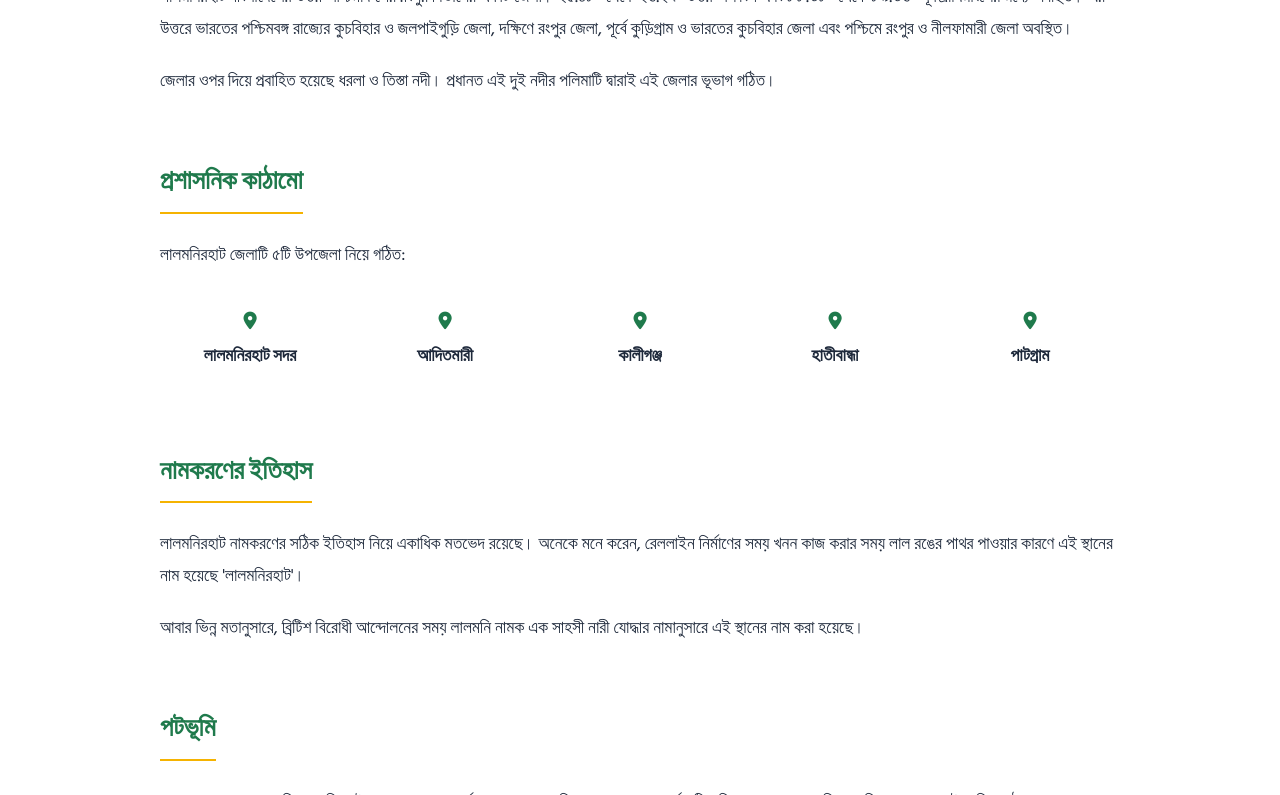
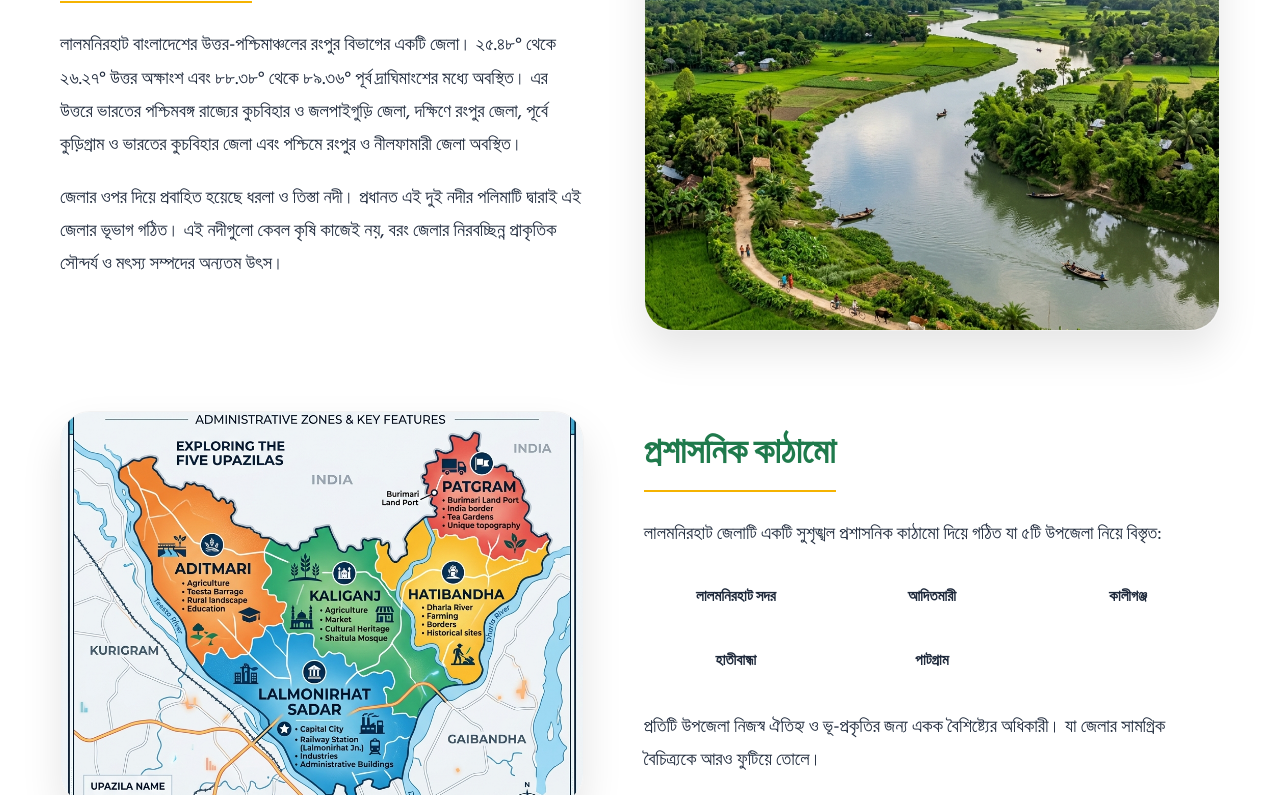
Before and after one commit to shmizan20/Lal-monirhat, a website built with Vite: page about-district.html in a window 1280 px wide. Shown: the part 677-1472 px from the top of the page. Built offline with nearby package versions, Linux system fonts and the light colour scheme; a script that the page names is missing.

Commit message:
Update about-district.html with placeholder images and premium layout

```diff
--- a/about-district.html
+++ b/about-district.html
@@ -74,61 +74,72 @@
         </div>
 
         <section class="section" style="padding: 100px 0;">
-            <div class="container" style="max-width: 1000px;">
-                <div class="text-content" style="font-size: 1.1rem; line-height: 1.8; color: var(--text-main);">
+            <div class="container" style="max-width: 1200px;">
+                <div class="subpage-content-wrapper">
 
-                    <div style="margin-bottom: 60px;">
-                        <h2 style="color: var(--primary); margin-bottom: 25px; border-bottom: 2px solid var(--accent); display: inline-block; padding-bottom: 8px;">ভৌগলিক পরিচিতি</h2>
-                        <p style="margin-bottom: 20px;">
-                            লালমনিরহাট বাংলাদেশের উত্তর-পশ্চিমাঞ্চলের রংপুর বিভাগের একটি জেলা। ২৫.৪৮° থেকে ২৬.২৭° উত্তর অক্ষাংশ এবং ৮৮.৩৮° থেকে ৮৯.৩৬° পূর্ব দ্রাঘিমাংশের মধ্যে অবস্থিত। এর উত্তরে ভারতের পশ্চিমবঙ্গ রাজ্যের কুচবিহার ও জলপাইগুড়ি জেলা, দক্ষিণে রংপুর জেলা, পূর্বে কুড়িগ্রাম ও ভারতের কুচবিহার জেলা এবং পশ্চিমে রংপুর ও নীলফামারী জেলা অবস্থিত।
-                        </p>
-                        <p>
-                            জেলার ওপর দিয়ে প্রবাহিত হয়েছে ধরলা ও তিস্তা নদী। প্রধানত এই দুই নদীর পলিমাটি দ্বারাই এই জেলার ভূভাগ গঠিত।
-                        </p>
-                    </div>
-
-                    <div style="margin-bottom: 60px;">
-                        <h2 style="color: var(--primary); margin-bottom: 25px; border-bottom: 2px solid var(--accent); display: inline-block; padding-bottom: 8px;">প্রশাসনিক কাঠামো</h2>
-                        <p style="margin-bottom: 20px;">লালমনিরহাট জেলাটি ৫টি উপজেলা নিয়ে গঠিত:</p>
-                        <div style="display: grid; grid-template-columns: repeat(auto-fit, minmax(180px, 1fr)); gap: 15px;">
-                            <div class="glass-card" style="padding: 15px; text-align: center; background: rgba(var(--primary-rgb), 0.05);">
-                                <i class="fas fa-map-marker-alt" style="color: var(--primary); margin-bottom: 10px;"></i>
-                                <h4 style="margin: 0;">লালমনিরহাট সদর</h4>
-                            </div>
-                            <div class="glass-card" style="padding: 15px; text-align: center; background: rgba(var(--primary-rgb), 0.05);">
-                                <i class="fas fa-map-marker-alt" style="color: var(--primary); margin-bottom: 10px;"></i>
-                                <h4 style="margin: 0;">আদিতমারী</h4>
-                            </div>
-                            <div class="glass-card" style="padding: 15px; text-align: center; background: rgba(var(--primary-rgb), 0.05);">
-                                <i class="fas fa-map-marker-alt" style="color: var(--primary); margin-bottom: 10px;"></i>
-                                <h4 style="margin: 0;">কালীগঞ্জ</h4>
-                            </div>
-                            <div class="glass-card" style="padding: 15px; text-align: center; background: rgba(var(--primary-rgb), 0.05);">
-                                <i class="fas fa-map-marker-alt" style="color: var(--primary); margin-bottom: 10px;"></i>
-                                <h4 style="margin: 0;">হাতীবান্ধা</h4>
-                            </div>
-                            <div class="glass-card" style="padding: 15px; text-align: center; background: rgba(var(--primary-rgb), 0.05);">
-                                <i class="fas fa-map-marker-alt" style="color: var(--primary); margin-bottom: 10px;"></i>
-                                <h4 style="margin: 0;">পাটগ্রাম</h4>
-                            </div>
+                    <!-- Geographical Info -->
+                    <div class="subpage-row">
+                        <div class="subpage-text">
+                            <h2>ভৌগলিক পরিচিতি</h2>
+                            <p>লালমনিরহাট বাংলাদেশের উত্তর-পশ্চিমাঞ্চলের রংপুর বিভাগের একটি জেলা। ২৫.৪৮° থেকে ২৬.২৭° উত্তর অক্ষাংশ এবং ৮৮.৩৮° থেকে ৮৯.৩৬° পূর্ব দ্রাঘিমাংশের মধ্যে অবস্থিত। এর উত্তরে ভারতের পশ্চিমবঙ্গ রাজ্যের কুচবিহার ও জলপাইগুড়ি জেলা, দক্ষিণে রংপুর জেলা, পূর্বে কুড়িগ্রাম ও ভারতের কুচবিহার জেলা এবং পশ্চিমে রংপুর ও নীলফামারী জেলা অবস্থিত।</p>
+                            <p>জেলার ওপর দিয়ে প্রবাহিত হয়েছে ধরলা ও তিস্তা নদী। প্রধানত এই দুই নদীর পলিমাটি দ্বারাই এই জেলার ভূভাগ গঠিত। এই নদীগুলো কেবল কৃষি কাজেই নয়, বরং জেলার নিরবচ্ছিন্ন প্রাকৃতিক সৌন্দর্য ও মৎস্য সম্পদের অন্যতম উৎস।</p>
+                        </div>
+                        <div class="subpage-image">
+                            <img src="./assets/img/district-geography.png" alt="Lalmonirhat Geography">
                         </div>
                     </div>
 
-                    <div style="margin-bottom: 60px;">
-                        <h2 style="color: var(--primary); margin-bottom: 25px; border-bottom: 2px solid var(--accent); display: inline-block; padding-bottom: 8px;">নামকরণের ইতিহাস</h2>
-                        <p style="margin-bottom: 20px;">
-                            লালমনিরহাট নামকরণের সঠিক ইতিহাস নিয়ে একাধিক মতভেদ রয়েছে। অনেকে মনে করেন, রেললাইন নির্মাণের সময় খনন কাজ করার সময় লাল রঙের পাথর পাওয়ার কারণে এই স্থানের নাম হয়েছে 'লালমনিরহাট'।
-                        </p>
-                        <p>
-                            আবার ভিন্ন মতানুসারে, ব্রিটিশ বিরোধী আন্দোলনের সময় লালমনি নামক এক সাহসী নারী যোদ্ধার নামানুসারে এই স্থানের নাম করা হয়েছে।
-                        </p>
+                    <!-- Administrative Structure -->
+                    <div class="subpage-row reverse">
+                        <div class="subpage-text">
+                            <h2>প্রশাসনিক কাঠামো</h2>
+                            <p>লালমনিরহাট জেলাটি একটি সুশৃঙ্খল প্রশাসনিক কাঠামো দিয়ে গঠিত যা ৫টি উপজেলা নিয়ে বিস্তৃত:</p>
+                            <div style="display: grid; grid-template-columns: repeat(auto-fit, minmax(140px, 1fr)); gap: 12px; margin-top: 20px;">
+                                <div class="glass-card" style="padding: 12px; text-align: center; background: rgba(var(--primary-rgb), 0.05); border-radius: 12px;">
+                                    <h4 style="margin: 0; font-size: 0.95rem;">লালমনিরহাট সদর</h4>
+                                </div>
+                                <div class="glass-card" style="padding: 12px; text-align: center; background: rgba(var(--primary-rgb), 0.05); border-radius: 12px;">
+                                    <h4 style="margin: 0; font-size: 0.95rem;">আদিতমারী</h4>
+                                </div>
+                                <div class="glass-card" style="padding: 12px; text-align: center; background: rgba(var(--primary-rgb), 0.05); border-radius: 12px;">
+                                    <h4 style="margin: 0; font-size: 0.95rem;">কালীগঞ্জ</h4>
+                                </div>
+                                <div class="glass-card" style="padding: 12px; text-align: center; background: rgba(var(--primary-rgb), 0.05); border-radius: 12px;">
+                                    <h4 style="margin: 0; font-size: 0.95rem;">হাতীবান্ধা</h4>
+                                </div>
+                                <div class="glass-card" style="padding: 12px; text-align: center; background: rgba(var(--primary-rgb), 0.05); border-radius: 12px;">
+                                    <h4 style="margin: 0; font-size: 0.95rem;">পাটগ্রাম</h4>
+                                </div>
+                            </div>
+                            <p style="margin-top: 25px;">প্রতিটি উপজেলা নিজস্ব ঐতিহ্য ও ভূ-প্রকৃতির জন্য একক বৈশিষ্ট্যের অধিকারী। যা জেলার সামগ্রিক বৈচিত্র্যকে আরও ফুটিয়ে তোলে।</p>
+                        </div>
+                        <div class="subpage-image">
+                            <img src="./assets/img/admin-structure.png" alt="Lalmonirhat Admin Structure">
+                        </div>
                     </div>
 
-                    <div style="margin-bottom: 60px;">
-                        <h2 style="color: var(--primary); margin-bottom: 25px; border-bottom: 2px solid var(--accent); display: inline-block; padding-bottom: 8px;">পটভূমি</h2>
-                        <p>
-                            ১৯৮৪ সালের ১ ফেব্রুয়ারি লালমনিরহাটকে মহকুমা থেকে পূর্ণাঙ্গ জেলায় রুপান্তরিত করা হয়। এর পূর্বে এটি কুড়িগ্রাম জেলার অংশ হিসেবে ছিল। জেলার ভৌগোলিক গঠন এবং রেলওয়ে ঐতিহ্যের কারণে উত্তরাঞ্চলে লালমনিরহাটের গুরুত্ব অপরিসীম। বুড়িমারী স্থলবন্দর এই জেলার অন্যতম প্রধান বাণিজ্যিক প্রাণকেন্দ্র।
-                        </p>
+                    <!-- History of Naming -->
+                    <div class="subpage-row">
+                        <div class="subpage-text">
+                            <h2>নামকরণের ইতিহাস</h2>
+                            <p>লালমনিরহাট নামকরণের সঠিক ইতিহাস নিয়ে একাধিক মতভেদ রয়েছে। অনেকে মনে করেন, রেললাইন নির্মাণের সময় খনন কাজ করার সময় লাল রঙের পাথর পাওয়ার কারণে এই স্থানের নাম হয়েছে 'লালমনিরহাট'।</p>
+                            <p>আবার ভিন্ন মতানুসারে, ব্রিটিশ বিরোধী আন্দোলনের সময় লালমনি নামক এক সাহসী নারী যোদ্ধার নামানুসারে এই স্থানের নাম রাখা হয়েছে। এই নামটির সাথে জড়িয়ে আছে এ অঞ্চলের সাধারণ মানুষের আবেগ ও সুদীর্ঘ রাজনৈতিক সংগ্রামের ইতিহাস।</p>
+                        </div>
+                        <div class="subpage-image">
+                            <img src="./assets/img/naming-history.png" alt="Naming History of Lalmonirhat">
+                        </div>
+                    </div>
+
+                    <!-- Background & Economy -->
+                    <div class="subpage-row reverse">
+                        <div class="subpage-text">
+                            <h2>পটভূমি ও অর্থনৈতিক গুরুত্ব</h2>
+                            <p>১৯৮৪ সালের ১ ফেব্রুয়ারি লালমনিরহাটকে মহকুমা থেকে পূর্ণাঙ্গ জেলায় রুপান্তরিত করা হয়। এর পূর্বে এটি কুড়িগ্রাম জেলার অংশ হিসেবে ছিল। জেলার ভৌগোলিক গঠন এবং রেলওয়ে ঐতিহ্যের কারণে উত্তরাঞ্চলে লালমনিরহাটের গুরুত্ব অপরিসীম।</p>
+                            <p>বুড়িমারী স্থলবন্দর এই জেলার অন্যতম প্রধান বাণিজ্যিক প্রাণকেন্দ্র যা ভারত ও ভুটানের সাথে বাংলাদেশের বাণিজ্যের এক বিশাল সিংহদ্বার হিসেবে কাজ করে। এছাড়া তামাক ও ধান চাষে জেলার অর্থনীতি সমৃদ্ধ।</p>
+                        </div>
+                        <div class="subpage-image">
+                            <img src="./assets/img/burimari-background.png" alt="Burimari Land Port Lalmonirhat">
+                        </div>
                     </div>
 
                 </div>
--- a/style.css
+++ b/style.css
@@ -2329,3 +2329,68 @@ ul {
     flex: 1;
     justify-content: center;
 }
+
+/* Subpage Content Rows */
+.subpage-content-wrapper {
+    display: flex;
+    flex-direction: column;
+    gap: 80px;
+}
+
+.subpage-row {
+    display: grid;
+    grid-template-columns: 1fr 1.1fr;
+    gap: 60px;
+    align-items: center;
+}
+
+.subpage-row.reverse .subpage-image {
+    order: -1;
+}
+
+.subpage-image {
+    position: relative;
+    border-radius: 30px;
+    overflow: hidden;
+    box-shadow: 0 20px 40px rgba(0,0,0,0.1);
+    aspect-ratio: 4/3;
+    border: 1px solid rgba(0,0,0,0.05);
+}
+
+.subpage-image img {
+    width: 100%;
+    height: 100%;
+    object-fit: cover;
+    transition: transform 1s cubic-bezier(0.2, 1, 0.3, 1);
+}
+
+.subpage-image:hover img {
+    transform: scale(1.05);
+}
+
+.subpage-text h2 {
+    color: var(--primary);
+    margin-bottom: 25px;
+    border-bottom: 2px solid var(--accent);
+    display: inline-block;
+    padding-bottom: 8px;
+    font-size: 2.22rem;
+}
+
+.subpage-text p {
+    font-size: 1.15rem;
+    line-height: 1.8;
+    color: var(--text-main);
+    margin-bottom: 20px;
+}
+
+@media (max-width: 992px) {
+    .subpage-row {
+        grid-template-columns: 1fr;
+        gap: 40px;
+    }
+
+    .subpage-image {
+        order: -1;
+    }
+}
```
Also changed, not shown: assets/img/admin-structure.png (added), assets/img/burimari-background.png (added), assets/img/district-geography.png (added), assets/img/naming-history.png (added).
